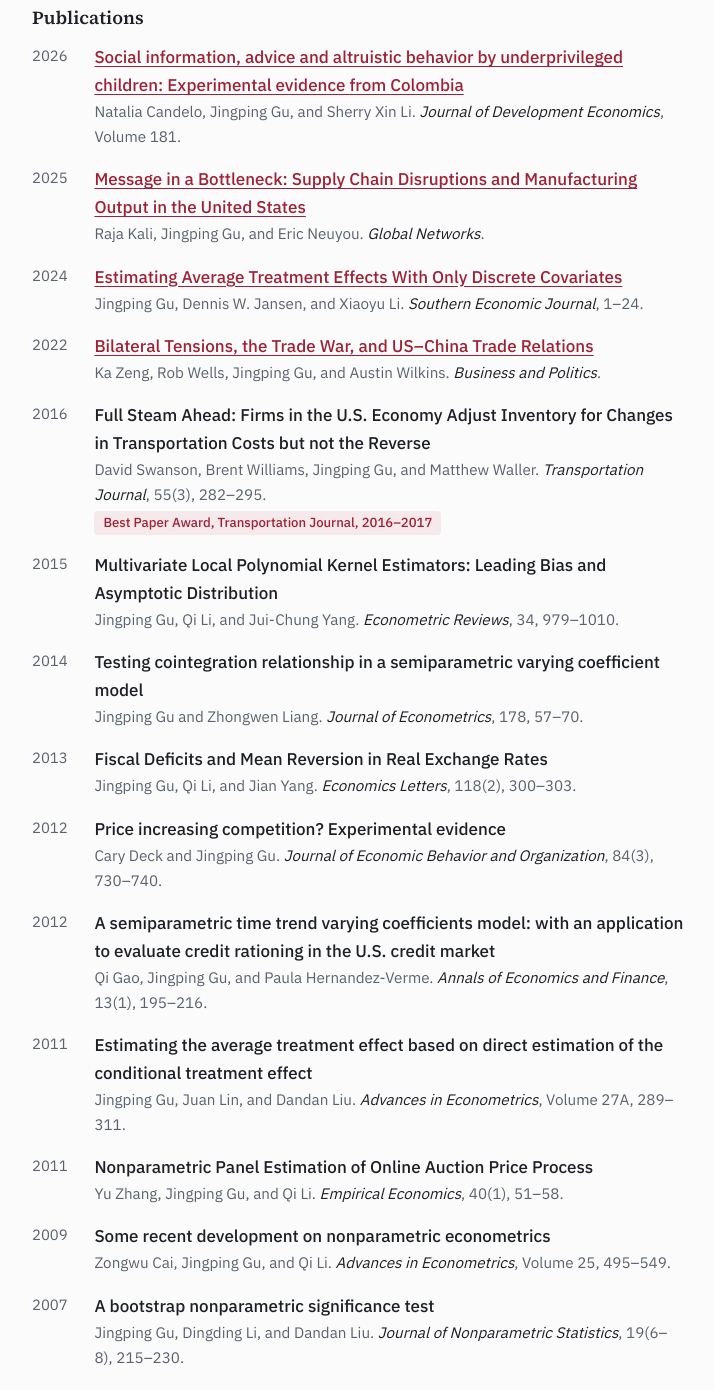
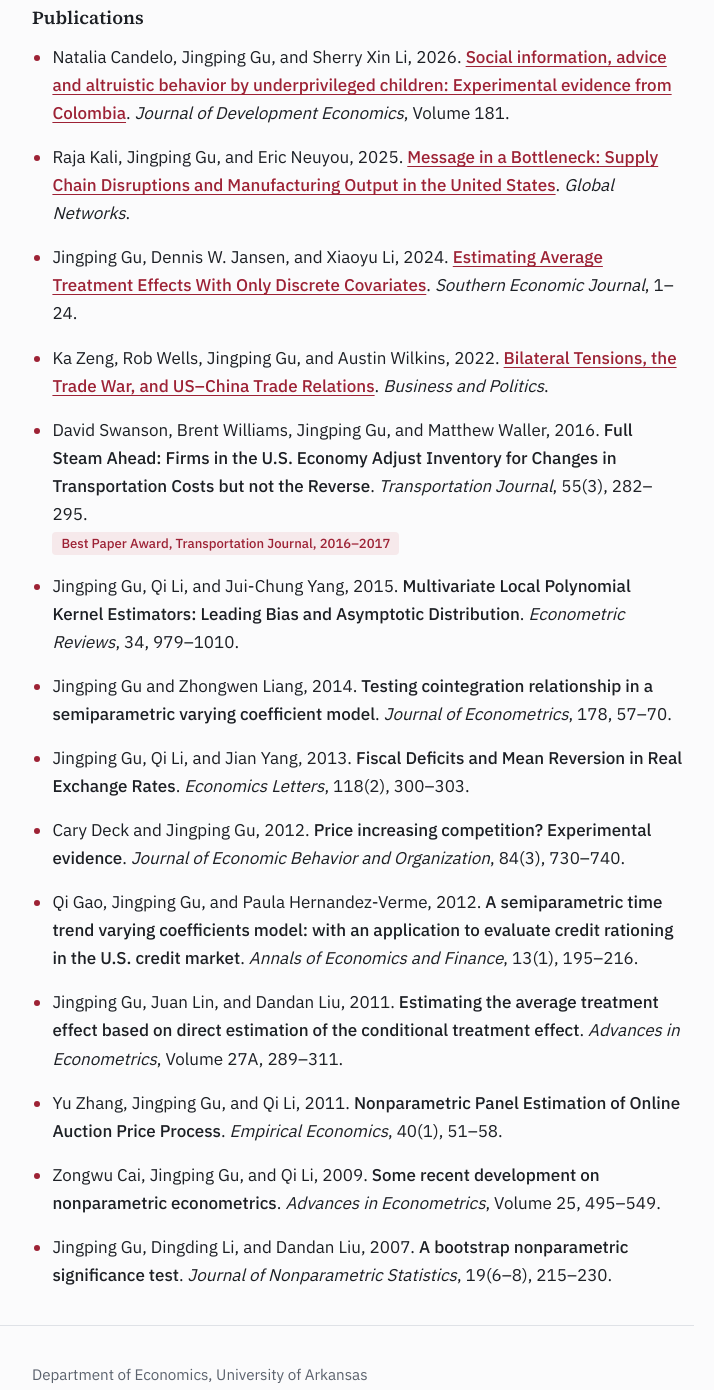
Before and after one commit to Jingpinggu/jingpinggu.github.io, a plain HTML site: page index.html in a window 1280 px wide. Shown: the part 1075-2465 px from the top of the page, without its empty margins (382-1096 px from the left). Drawn offline with Linux system fonts and the light colour scheme.

Commit message:
Add files via upload

```diff
--- a/index.html
+++ b/index.html
@@ -129,9 +129,10 @@
   h3 { font-family: var(--display); font-weight: 600; font-size: 1.15rem; margin: 26px 0 10px; }
 
   ol.pubs, ul.plain { margin: 0; padding: 0; list-style: none; display: grid; gap: 16px; }
-  ol.pubs li { display: grid; grid-template-columns: 3.2em 1fr; gap: 0 8px; }
-  ol.pubs .yr { color: var(--muted); font-variant-numeric: tabular-nums; font-size: 0.93rem; padding-top: 1px; }
-  .pub-title { font-weight: 500; display: block; }
+  ol.pubs { list-style: disc; padding-left: 1.2em; }
+  ol.pubs li::marker { color: var(--accent); }
+    ol.pubs .yr { color: var(--muted); font-variant-numeric: tabular-nums; font-size: 0.93rem; padding-top: 1px; }
+  .pub-title { font-weight: 500; }
   .pub-meta { color: var(--muted); font-size: 0.95rem; display: block; }
   .pub-meta em { color: var(--ink); }
   .badge {
@@ -217,20 +218,20 @@
       </ul>
       <h3>Publications</h3>
       <ol class="pubs">
-        <li><span class="yr">2026</span><div><span class="pub-title"><a href="https://doi.org/10.1016/j.jdeveco.2026.103750">Social information, advice and altruistic behavior by underprivileged children: Experimental evidence from Colombia</a></span><span class="pub-meta">Natalia Candelo, Jingping Gu, and Sherry Xin Li. <em>Journal of Development Economics</em>, Volume 181.</span></div></li>
-        <li><span class="yr">2025</span><div><span class="pub-title"><a href="https://doi.org/10.1111/glob.70032">Message in a Bottleneck: Supply Chain Disruptions and Manufacturing Output in the United States</a></span><span class="pub-meta">Raja Kali, Jingping Gu, and Eric Neuyou. <em>Global Networks</em>.</span></div></li>
-        <li><span class="yr">2024</span><div><span class="pub-title"><a href="https://doi.org/10.1002/soej.12741">Estimating Average Treatment Effects With Only Discrete Covariates</a></span><span class="pub-meta">Jingping Gu, Dennis W. Jansen, and Xiaoyu Li. <em>Southern Economic Journal</em>, 1&ndash;24.</span></div></li>
-        <li><span class="yr">2022</span><div><span class="pub-title"><a href="https://doi.org/10.1017/bap.2022.8">Bilateral Tensions, the Trade War, and US&ndash;China Trade Relations</a></span><span class="pub-meta">Ka Zeng, Rob Wells, Jingping Gu, and Austin Wilkins. <em>Business and Politics</em>.</span></div></li>
-        <li><span class="yr">2016</span><div><span class="pub-title">Full Steam Ahead: Firms in the U.S. Economy Adjust Inventory for Changes in Transportation Costs but not the Reverse</span><span class="pub-meta">David Swanson, Brent Williams, Jingping Gu, and Matthew Waller. <em>Transportation Journal</em>, 55(3), 282&ndash;295.</span><span class="badge">Best Paper Award, Transportation Journal, 2016&ndash;2017</span></div></li>
-        <li><span class="yr">2015</span><div><span class="pub-title">Multivariate Local Polynomial Kernel Estimators: Leading Bias and Asymptotic Distribution</span><span class="pub-meta">Jingping Gu, Qi Li, and Jui-Chung Yang. <em>Econometric Reviews</em>, 34, 979&ndash;1010.</span></div></li>
-        <li><span class="yr">2014</span><div><span class="pub-title">Testing cointegration relationship in a semiparametric varying coefficient model</span><span class="pub-meta">Jingping Gu and Zhongwen Liang. <em>Journal of Econometrics</em>, 178, 57&ndash;70.</span></div></li>
-        <li><span class="yr">2013</span><div><span class="pub-title">Fiscal Deficits and Mean Reversion in Real Exchange Rates</span><span class="pub-meta">Jingping Gu, Qi Li, and Jian Yang. <em>Economics Letters</em>, 118(2), 300&ndash;303.</span></div></li>
-        <li><span class="yr">2012</span><div><span class="pub-title">Price increasing competition? Experimental evidence</span><span class="pub-meta">Cary Deck and Jingping Gu. <em>Journal of Economic Behavior and Organization</em>, 84(3), 730&ndash;740.</span></div></li>
-        <li><span class="yr">2012</span><div><span class="pub-title">A semiparametric time trend varying coefficients model: with an application to evaluate credit rationing in the U.S. credit market</span><span class="pub-meta">Qi Gao, Jingping Gu, and Paula Hernandez-Verme. <em>Annals of Economics and Finance</em>, 13(1), 195&ndash;216.</span></div></li>
-        <li><span class="yr">2011</span><div><span class="pub-title">Estimating the average treatment effect based on direct estimation of the conditional treatment effect</span><span class="pub-meta">Jingping Gu, Juan Lin, and Dandan Liu. <em>Advances in Econometrics</em>, Volume 27A, 289&ndash;311.</span></div></li>
-        <li><span class="yr">2011</span><div><span class="pub-title">Nonparametric Panel Estimation of Online Auction Price Process</span><span class="pub-meta">Yu Zhang, Jingping Gu, and Qi Li. <em>Empirical Economics</em>, 40(1), 51&ndash;58.</span></div></li>
-        <li><span class="yr">2009</span><div><span class="pub-title">Some recent development on nonparametric econometrics</span><span class="pub-meta">Zongwu Cai, Jingping Gu, and Qi Li. <em>Advances in Econometrics</em>, Volume 25, 495&ndash;549.</span></div></li>
-        <li><span class="yr">2007</span><div><span class="pub-title">A bootstrap nonparametric significance test</span><span class="pub-meta">Jingping Gu, Dingding Li, and Dandan Liu. <em>Journal of Nonparametric Statistics</em>, 19(6&ndash;8), 215&ndash;230.</span></div></li>
+        <li><div>Natalia Candelo, Jingping Gu, and Sherry Xin Li, 2026. <span class="pub-title"><a href="https://doi.org/10.1016/j.jdeveco.2026.103750">Social information, advice and altruistic behavior by underprivileged children: Experimental evidence from Colombia</a></span>. <em>Journal of Development Economics</em>, Volume 181.</div></li>
+        <li><div>Raja Kali, Jingping Gu, and Eric Neuyou, 2025. <span class="pub-title"><a href="https://doi.org/10.1111/glob.70032">Message in a Bottleneck: Supply Chain Disruptions and Manufacturing Output in the United States</a></span>. <em>Global Networks</em>.</div></li>
+        <li><div>Jingping Gu, Dennis W. Jansen, and Xiaoyu Li, 2024. <span class="pub-title"><a href="https://doi.org/10.1002/soej.12741">Estimating Average Treatment Effects With Only Discrete Covariates</a></span>. <em>Southern Economic Journal</em>, 1&ndash;24.</div></li>
+        <li><div>Ka Zeng, Rob Wells, Jingping Gu, and Austin Wilkins, 2022. <span class="pub-title"><a href="https://doi.org/10.1017/bap.2022.8">Bilateral Tensions, the Trade War, and US&ndash;China Trade Relations</a></span>. <em>Business and Politics</em>.</div></li>
+        <li><div>David Swanson, Brent Williams, Jingping Gu, and Matthew Waller, 2016. <span class="pub-title">Full Steam Ahead: Firms in the U.S. Economy Adjust Inventory for Changes in Transportation Costs but not the Reverse</span>. <em>Transportation Journal</em>, 55(3), 282&ndash;295. <br><span class="badge">Best Paper Award, Transportation Journal, 2016&ndash;2017</span></div></li>
+        <li><div>Jingping Gu, Qi Li, and Jui-Chung Yang, 2015. <span class="pub-title">Multivariate Local Polynomial Kernel Estimators: Leading Bias and Asymptotic Distribution</span>. <em>Econometric Reviews</em>, 34, 979&ndash;1010.</div></li>
+        <li><div>Jingping Gu and Zhongwen Liang, 2014. <span class="pub-title">Testing cointegration relationship in a semiparametric varying coefficient model</span>. <em>Journal of Econometrics</em>, 178, 57&ndash;70.</div></li>
+        <li><div>Jingping Gu, Qi Li, and Jian Yang, 2013. <span class="pub-title">Fiscal Deficits and Mean Reversion in Real Exchange Rates</span>. <em>Economics Letters</em>, 118(2), 300&ndash;303.</div></li>
+        <li><div>Cary Deck and Jingping Gu, 2012. <span class="pub-title">Price increasing competition? Experimental evidence</span>. <em>Journal of Economic Behavior and Organization</em>, 84(3), 730&ndash;740.</div></li>
+        <li><div>Qi Gao, Jingping Gu, and Paula Hernandez-Verme, 2012. <span class="pub-title">A semiparametric time trend varying coefficients model: with an application to evaluate credit rationing in the U.S. credit market</span>. <em>Annals of Economics and Finance</em>, 13(1), 195&ndash;216.</div></li>
+        <li><div>Jingping Gu, Juan Lin, and Dandan Liu, 2011. <span class="pub-title">Estimating the average treatment effect based on direct estimation of the conditional treatment effect</span>. <em>Advances in Econometrics</em>, Volume 27A, 289&ndash;311.</div></li>
+        <li><div>Yu Zhang, Jingping Gu, and Qi Li, 2011. <span class="pub-title">Nonparametric Panel Estimation of Online Auction Price Process</span>. <em>Empirical Economics</em>, 40(1), 51&ndash;58.</div></li>
+        <li><div>Zongwu Cai, Jingping Gu, and Qi Li, 2009. <span class="pub-title">Some recent development on nonparametric econometrics</span>. <em>Advances in Econometrics</em>, Volume 25, 495&ndash;549.</div></li>
+        <li><div>Jingping Gu, Dingding Li, and Dandan Liu, 2007. <span class="pub-title">A bootstrap nonparametric significance test</span>. <em>Journal of Nonparametric Statistics</em>, 19(6&ndash;8), 215&ndash;230.</div></li>
       </ol>
     </div>
   </section>
@@ -265,6 +266,8 @@
         <dd><a href="mailto:jgu@walton.uark.edu">jgu@walton.uark.edu</a><br><a href="mailto:jgu@uark.edu">jgu@uark.edu</a></dd>
         <dt>Phone</dt>
         <dd><a href="tel:+14795756621">(479) 575-6621</a></dd>
+        <dt>Website</dt>
+        <dd><a href="https://jingpinggu.github.io/">jingpinggu.github.io</a></dd>
         <dt>Office</dt>
         <dd>Business Building 406<br>Department of Economics<br>Sam M. Walton College of Business<br>University of Arkansas<br>Fayetteville, AR 72701</dd>
       </dl>
```
Also changed, not shown: 1 other file.
